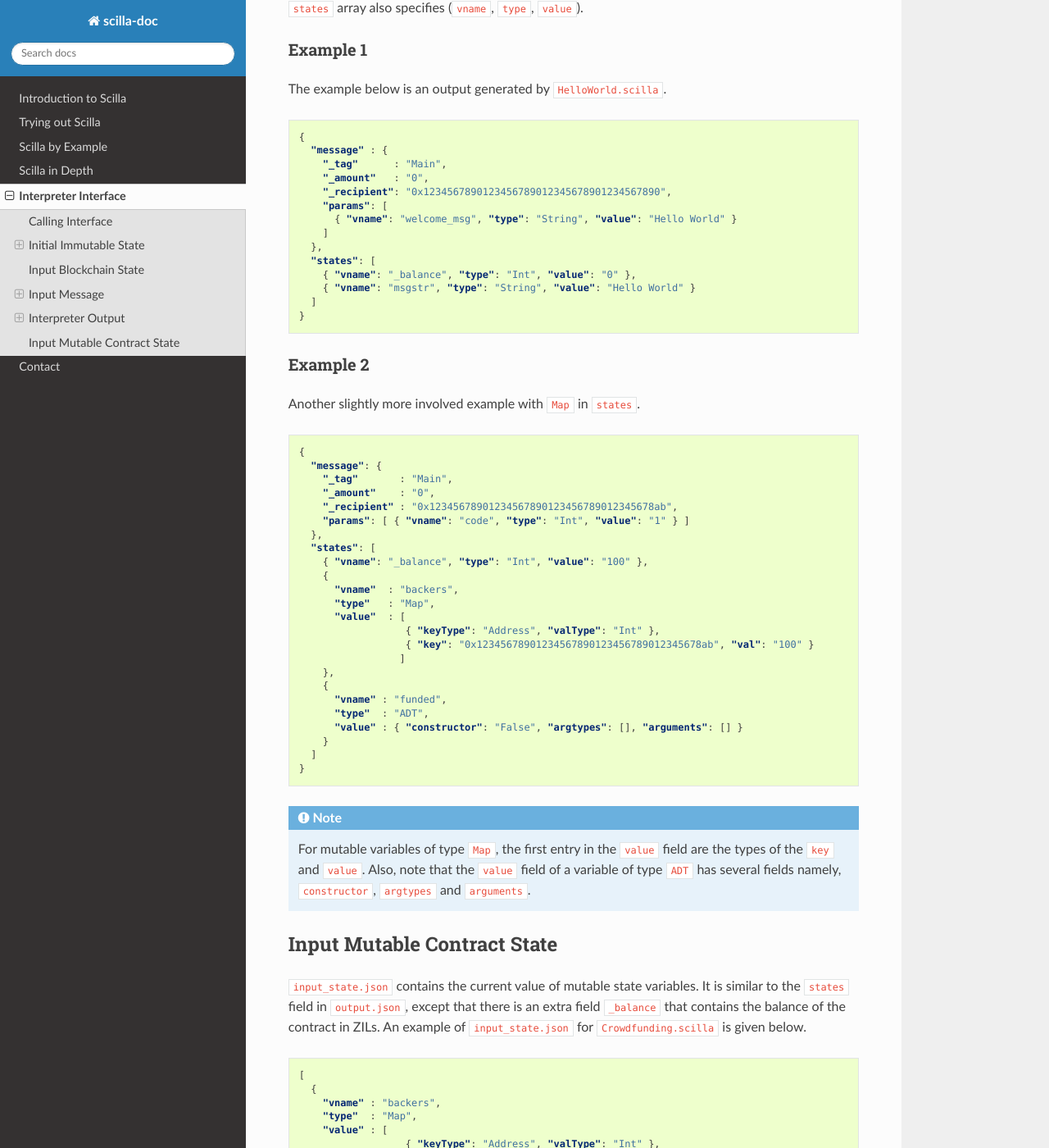
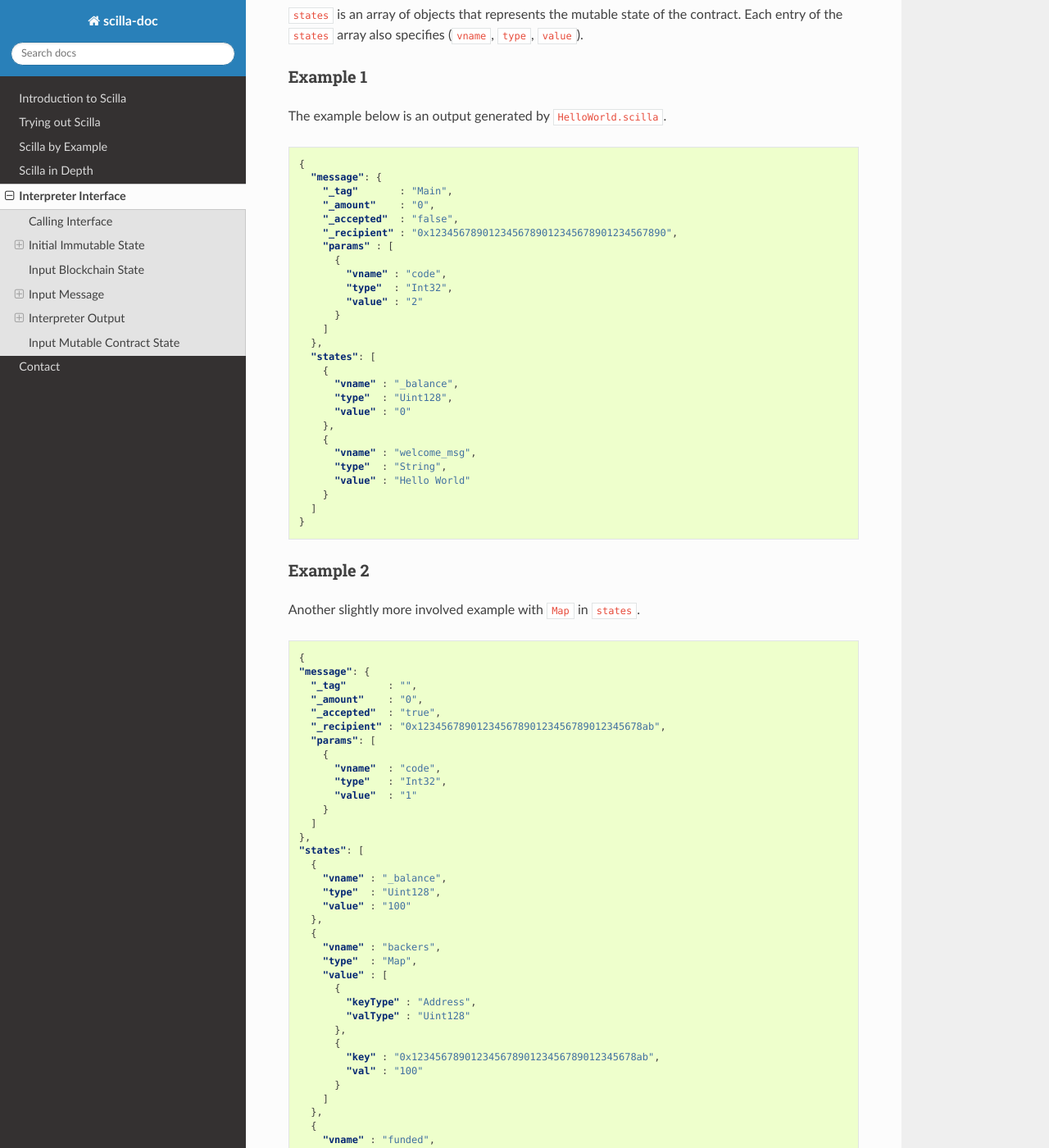
Before and after one commit to Zilliqa/scilla-docs, a Sphinx documentation site: the page built from docs/source/interface.rst, in a window 1280 px wide and 1400 px high, scrolled down 4889 px. Shown: the whole window at 82% size. Built offline with Sphinx 7.4.7 and the Read the Docs theme 2.0.0, drawn with Linux system fonts in a browser that asks for light colours; some of the changed text lies outside the part shown.

Commit message:
Replaced Int by new Ints in json

```diff
--- a/docs/source/interface.rst
+++ b/docs/source/interface.rst
@@ -110,7 +110,7 @@ immutable variables ``owner``, ``max_block`` and ``goal``.
         (* Immutable parameters *)
         (owner     : Address,
          max_block : BNum,
-         goal      : Int)
+         goal      : UInt128)
 
 
 A sample ``init.json`` for this contract will look like the following:
@@ -131,7 +131,7 @@ A sample ``init.json`` for this contract will look like the following:
         },
         {
             "vname" : "goal",
-            "type"  : "Int",
+            "type"  : "Uint128",
             "value" : "500"
         }
     ]
@@ -205,33 +205,33 @@ For the following transition:
 
 .. code-block:: ocaml
 
-    transition TransferFrom (from : Address, to : Address, tokens : Int)
+    transition TransferFrom (from : Address, to : Address, tokens : Uint128)
 
 an example ``input_message.json`` is given below:
 
 .. code-block:: json
 
     {
-        "_tag"    : "TransferFrom",
-        "_amount" : "0",
-        "_sender" : "0x64345678901234567890123456789012345678cd",
-        "params"  : [
-            {
-                "vname" : "from",
-                "type"  : "Address",
-                "value" : "0x1234567890123456789012345678901234567890"
-            },
-            {
-                "vname" : "to",
-                "type"  : "Address",
-                "value" : "0x78345678901234567890123456789012345678cd"
-            },
-            {
-                "vname" : "tokens",
-                "type"  : "Int",
-                "value" : "580"
-            }
-        ]
+      "_tag"    : "TransferFrom",
+      "_amount" : "0",
+      "_sender" : "0x64345678901234567890123456789012345678cd",
+      "params"  : [
+        {
+          "vname" : "from",
+          "type"  : "Address",
+          "value" : "0x1234567890123456789012345678901234567890"
+        },
+        {
+          "vname" : "to",
+          "type"  : "Address",
+          "value" : "0x78345678901234567890123456789012345678cd"
+        },
+        {
+          "vname" : "tokens",
+          "type"  : "Uint128",
+          "value" : "500"
+        }
+      ]
     }
 
 
@@ -254,14 +254,15 @@ states    An array of objects that form the new contract state
 ``input_message.json``, except that instead of ``_sender`` field, it will have
 a ``_recipient`` field. The fields in ``message`` are given below:
 
-===========       ===========================================
+===========       =======================================================
 Field              Description
-===========       ===========================================
+===========       =======================================================
 _tag               Transition to be invoked
 _amount            Number of ZILs to be transferred
 _recipient         Address of the recipient
+_accepted          Whether the contract has accepted ZIL (true/false)
 params             An array of parameter objects to be passed
-===========       ===========================================
+===========       =======================================================
 
 
 The ``params`` array is encoded similar to how ``init.json`` is encoded, with
@@ -281,19 +282,33 @@ The example below is an output generated by ``HelloWorld.scilla``.
 .. code-block:: json
 
     {
-      "message" : {
-        "_tag"      : "Main",
-        "_amount"   : "0",
-        "_recipient": "0x1234567890123456789012345678901234567890",
-        "params": [
-          { "vname": "welcome_msg", "type": "String", "value": "Hello World" }
+      "message": {
+        "_tag"       : "Main",
+        "_amount"    : "0",
+        "_accepted"  : "false",
+        "_recipient" : "0x1234567890123456789012345678901234567890",
+        "params" : [
+          {
+            "vname" : "code",
+            "type"  : "Int32",
+            "value" : "2"
+          }
         ]
       },
       "states": [
-        { "vname": "_balance", "type": "Int", "value": "0" },
-        { "vname": "msgstr", "type": "String", "value": "Hello World" }
+        {
+          "vname" : "_balance",
+          "type"  : "Uint128",
+          "value" : "0"
+        },
+        {
+          "vname" : "welcome_msg",
+          "type"  : "String",
+          "value" : "Hello World"
+        }
       ]
     }
+
 
 Example 2
 *********
@@ -303,30 +318,51 @@ Another slightly more involved example with ``Map`` in ``states``.
 .. code-block:: json
 
     {
-      "message": {
-        "_tag"       : "Main",
-        "_amount"    : "0",
-        "_recipient" : "0x12345678901234567890123456789012345678ab",
-        "params": [ { "vname": "code", "type": "Int", "value": "1" } ]
-      },
-      "states": [
-        { "vname": "_balance", "type": "Int", "value": "100" },
+    "message": {
+      "_tag"       : "",
+      "_amount"    : "0",
+      "_accepted"  : "true",
+      "_recipient" : "0x12345678901234567890123456789012345678ab",
+      "params": [
         {
-          "vname"  : "backers",
-          "type"   : "Map",
-          "value"  : [
-                      { "keyType": "Address", "valType": "Int" },
-                      { "key": "0x12345678901234567890123456789012345678ab", "val": "100" }
-                     ]
-        },
-        {
-          "vname" : "funded",
-          "type"  : "ADT",
-          "value" : { "constructor": "False", "argtypes": [], "arguments": [] }
+          "vname"  : "code",
+          "type"   : "Int32",
+          "value"  : "1"
         }
       ]
+    },
+    "states": [
+      {
+        "vname" : "_balance",
+        "type"  : "Uint128",
+        "value" : "100"
+      },
+      {
+        "vname" : "backers",
+        "type"  : "Map",
+        "value" : [
+          {
+            "keyType" : "Address",
+            "valType" : "Uint128"
+          },
+          {
+            "key" : "0x12345678901234567890123456789012345678ab",
+            "val" : "100"
+          }
+        ]
+      },
+      {
+        "vname" : "funded",
+        "type"  : "ADT",
+        "value" :
+        {
+          "constructor" : "False",
+          "argtypes"    : [],
+          "arguments"   : []
+        }
+      }
+    ]
     }
-
 
 
 
@@ -341,9 +377,8 @@ Input Mutable Contract State
 ############################
 
 ``input_state.json`` contains the current value of mutable state variables. It
-is similar to the ``states`` field in ``output.json``, except that there is an
-extra field ``_balance`` that contains the balance of the contract in ZILs.  An
-example of ``input_state.json`` for ``Crowdfunding.scilla`` is given below.
+has the same forms  as the ``states`` field in ``output.json``.  An example of
+``input_state.json`` for ``Crowdfunding.scilla`` is given below.
 
 .. code-block:: json
 
@@ -352,18 +387,28 @@ example of ``input_state.json`` for ``Crowdfunding.scilla`` is given below.
         "vname" : "backers",
         "type"  : "Map",
         "value" : [
-                      { "keyType": "Address", "valType": "Int" },
-                      { "key": "0x12345678901234567890123456789012345678ab", "val": "100" }
+          {
+            "keyType" : "Address",
+            "valType" : "Uint128"
+          },
+          {
+            "key" : "0x12345678901234567890123456789012345678ab",
+            "val" : "100"
+          }
         ]
       },
       {
         "vname" : "funded",
         "type"  : "ADT",
-        "value" : { "constructor": "False", "argtypes": [], "arguments": [] }
+        "value" : {
+          "constructor" : "False",
+          "argtypes"    : [],
+          "arguments"   : []
+        }
       },
       {
         "vname" : "_balance",
-        "type"  : "Int",
+        "type"  : "Uint128",
         "value" : "100"
       }
     ]
```
